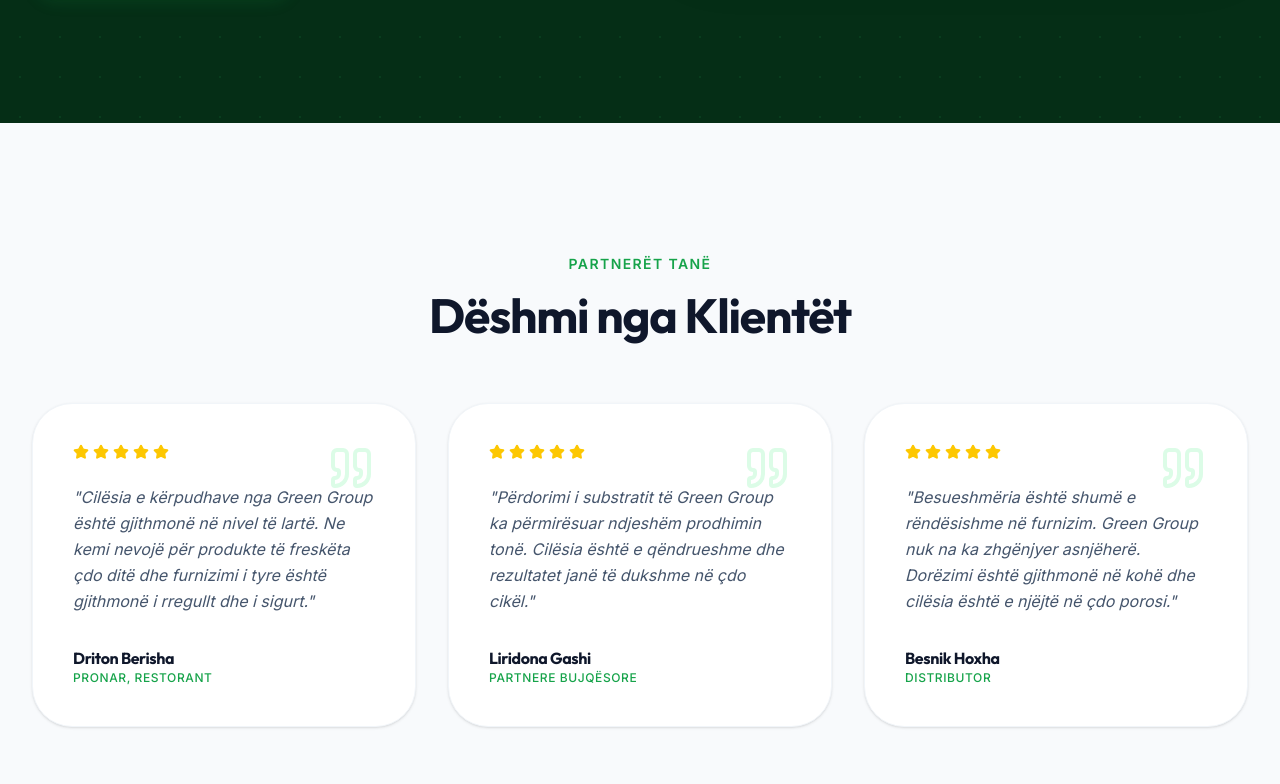
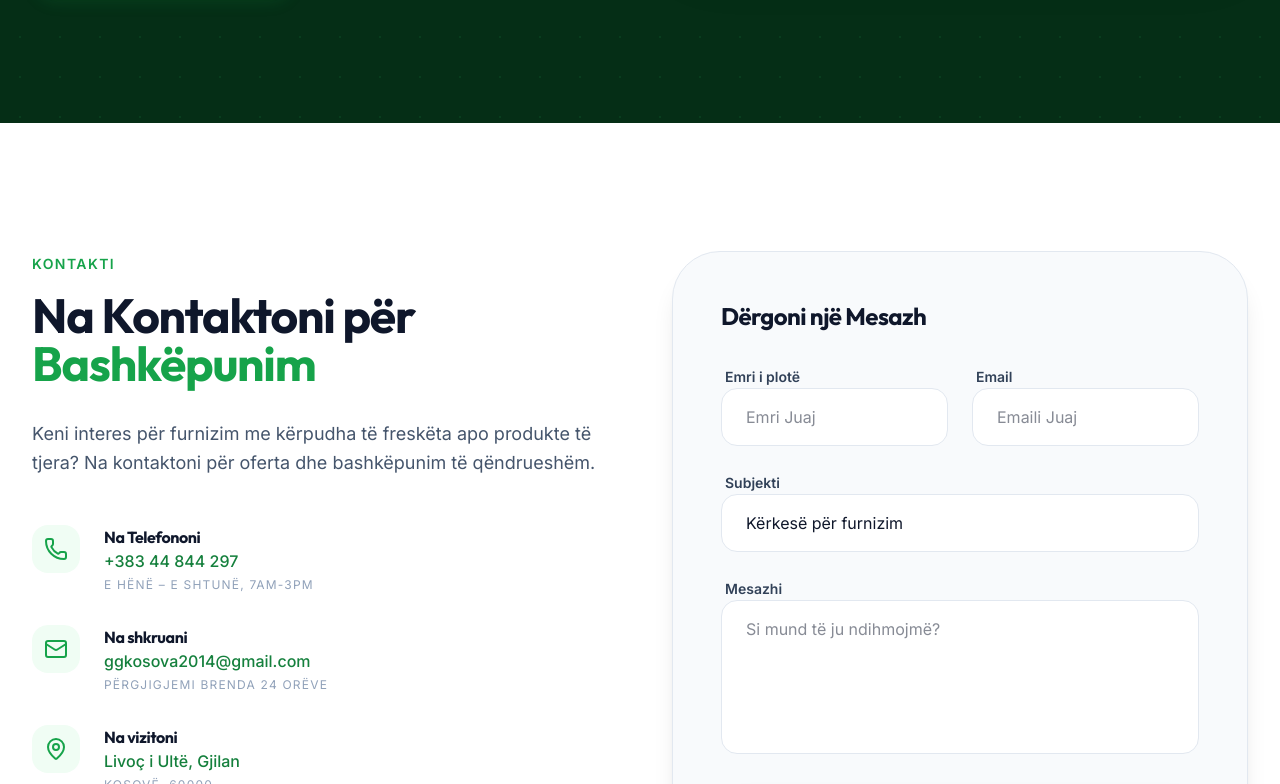
Before and after one commit to yllveliu/GreenGroupKosova, a React (Vite) app: page / in a window 1280 px wide. Shown: the part 5216-6000 px from the top of the page. Built offline with nearby package versions, Linux system fonts and the light colour scheme.

Commit message:
refactor: remove testimonials and fix scroll on legal pages

```diff
--- a/src/App.tsx
+++ b/src/App.tsx
@@ -6,12 +6,24 @@
 import About from './components/About';
 import Wholesale from './components/Wholesale';
 // import AIPlanner from './components/AIPlanner';
-import Testimonials from './components/Testimonials';
+// import Testimonials from './components/Testimonials';
 import Contact from './components/Contact';
 import Footer from './components/Footer';
 import PrivacyPolicy from './pages/PrivacyPolicy';
 import TermsConditions from './pages/TermsConditions';
 import { Routes, Route, useLocation } from 'react-router-dom';
+
+
+function RouteScrollManager() {
+  const location = useLocation();
+
+  useEffect(() => {
+    if (location.hash) return;
+    window.scrollTo(0, 0);
+  }, [location.pathname, location.hash]);
+
+  return null;
+}
 
 function ScrollToHash() {
   const location = useLocation();
@@ -48,7 +60,7 @@
         <Process />
         <Wholesale />
         {/* <AIPlanner /> */}
-        <Testimonials />
+        {/* <Testimonials /> */}
         <Contact />
       </main>
       <Footer />
@@ -58,10 +70,13 @@
 
 export default function App() {
   return (
-    <Routes>
-      <Route path="/" element={<HomePage />} />
-      <Route path="/privacy-policy" element={<PrivacyPolicy />} />
-      <Route path="/terms-conditions" element={<TermsConditions />} />
-    </Routes>
+    <>
+      <RouteScrollManager />
+      <Routes>
+        <Route path="/" element={<HomePage />} />
+        <Route path="/privacy-policy" element={<PrivacyPolicy />} />
+        <Route path="/terms-conditions" element={<TermsConditions />} />
+      </Routes>
+    </>
   );
 }
--- a/src/i18n/translations.ts
+++ b/src/i18n/translations.ts
@@ -148,8 +148,8 @@
         emailLabel: 'Email',
         subjectLabel: 'Subjekti',
         messageLabel: 'Mesazhi',
-        fullNamePlaceholder: 'John Doe',
-        emailPlaceholder: 'john@example.com',
+        fullNamePlaceholder: 'Emri Juaj',
+        emailPlaceholder: 'Emaili Juaj',
         messagePlaceholder: 'Si mund të ju ndihmojmë?',
         subjectOption1: 'Kërkesë për furnizim',
         subjectOption2: 'Pyetje për produkte',
@@ -329,8 +329,8 @@
         emailLabel: 'Email',
         subjectLabel: 'Subject',
         messageLabel: 'Message',
-        fullNamePlaceholder: 'John Doe',
-        emailPlaceholder: 'john@example.com',
+        fullNamePlaceholder: 'Your Name',
+        emailPlaceholder: 'Your Email',
         messagePlaceholder: 'How can we help you?',
         subjectOption1: 'Supply Request',
         subjectOption2: 'Product Inquiry',
```
